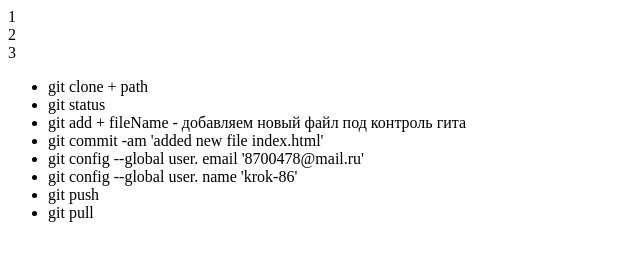
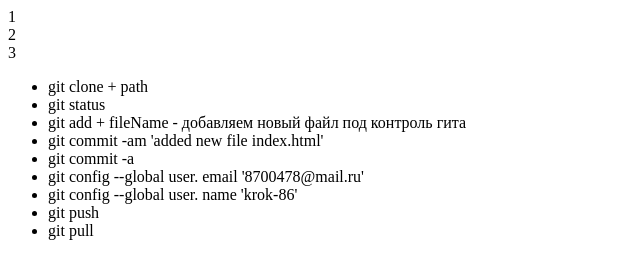
Before and after one commit to krok-86/git-lesson, a plain HTML site: page index.html in a window 1280 px wide. Shown: the whole page, without its empty margins (0-640 px from the left). Drawn offline with Linux system fonts and the light colour scheme.

Commit message:
added to comments massages

```diff
--- a/index.html
+++ b/index.html
@@ -8,6 +8,7 @@
         <li>git status</li>
         <li>git add + fileName - добавляем новый файл под контроль гита</li>
         <li>git commit -am 'added new file index.html'</li><!--фиксируем изменения-->
+		<li>git commit -a</li><!--фиксируем изменения, атрибут сменил на "-а" т.к. думаю что он применяется без коментов в кавычках-->
         <li>git config --global user. email '8700478@mail.ru'</li><!-- авторизация по почте -->
         <li>git config --global user. name 'krok-86'</li><!-- авторизация по имени-->
         <li>git push</li> <!--отправка файла на сервер, возможно попросит авторизаваться-->
```
